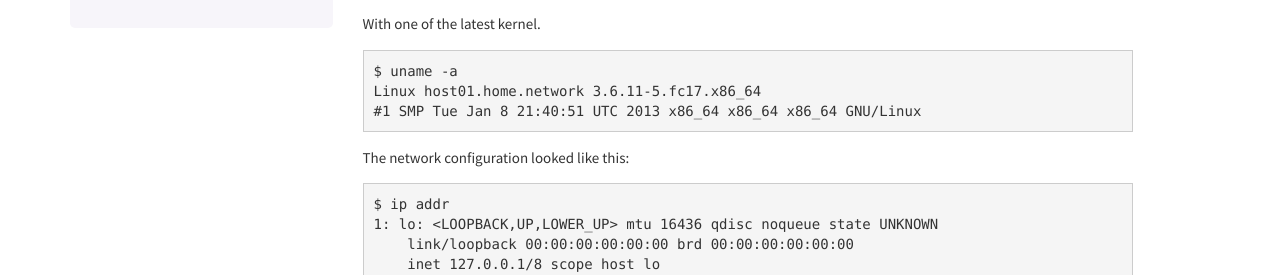
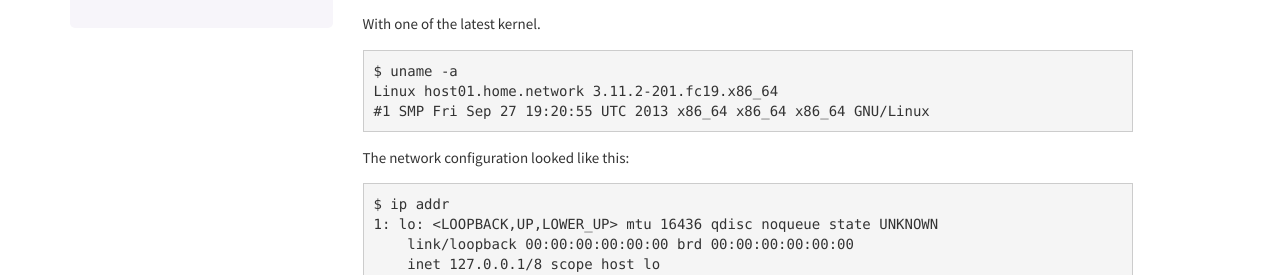
Before and after one commit to fabaff/fsl-test-bench, a Sphinx documentation site: the page built from docs/appendix/host-system.rst, in a window 1280 px wide and 1260 px high. Shown: the part 256-531 px from the top of the window. Built offline with Sphinx 7.4.7, drawn with Linux system fonts in a browser that asks for light colours; formulas are drawn with MathJax 3.

Commit message:
update kernel

```diff
--- a/docs/appendix/host-system.rst
+++ b/docs/appendix/host-system.rst
@@ -15,8 +15,8 @@ libvirt 1.0.5.6. ::
 With one of the latest kernel. ::
 
     $ uname -a
-    Linux host01.home.network 3.6.11-5.fc17.x86_64
-    #1 SMP Tue Jan 8 21:40:51 UTC 2013 x86_64 x86_64 x86_64 GNU/Linux
+    Linux host01.home.network 3.11.2-201.fc19.x86_64
+    #1 SMP Fri Sep 27 19:20:55 UTC 2013 x86_64 x86_64 x86_64 GNU/Linux
 
 The network configuration looked like this: ::
 
```
